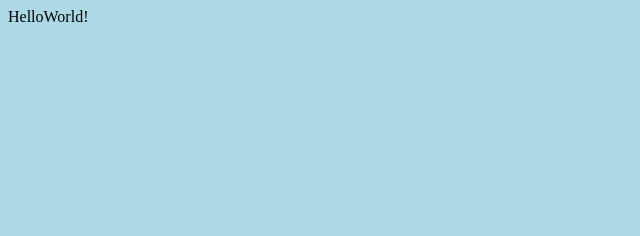
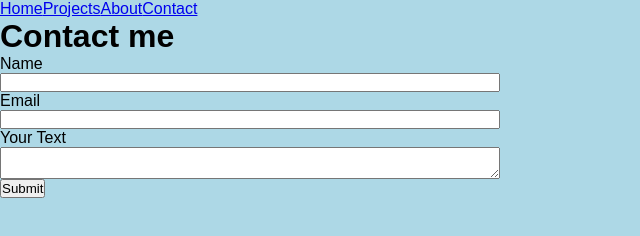
Before and after one commit to Jaz-K/portfolio, a React app: page /contact in a window 1280 px wide. Shown: the whole page, without its empty margins (0-640 px from the left). Built offline with nearby package versions, Linux system fonts and the light colour scheme.

Commit message:
bone structure

```diff
--- /dev/null
+++ b/client/src/App/about.js
@@ -0,0 +1,7 @@
+export default function About() {
+    return (
+        <>
+            <h1>About</h1>
+        </>
+    );
+}
--- /dev/null
+++ b/client/src/App/app.js
@@ -0,0 +1,28 @@
+import { BrowserRouter, Routes, Route, Link, Navigate } from "react-router-dom";
+import Intro from "./intro";
+import Projects from "./projects";
+import About from "./about";
+import Contact from "./contact";
+
+export default function App() {
+    return (
+        <>
+            <BrowserRouter>
+                <header>
+                    <nav>
+                        <Link to="/">Home</Link>
+                        <Link to="/projects">Projects</Link>
+                        <Link to="/about">About</Link>
+                        <Link to="/contact">Contact</Link>
+                    </nav>
+                </header>
+                <Routes>
+                    <Route path="/" element={<Intro />} />
+                    <Route path="/projects" element={<Projects />} />
+                    <Route path="/about" element={<About />} />
+                    <Route path="/contact" element={<Contact />} />
+                </Routes>
+            </BrowserRouter>
+        </>
+    );
+}
--- /dev/null
+++ b/client/src/App/contact.js
@@ -0,0 +1,25 @@
+export default function Contact() {
+    return (
+        <>
+            <h1>Contact me</h1>
+            <form
+                method="POST"
+                action="https://formsubmit.co/jasminangelique@gmail.com"
+            >
+                <div className="contactForm">
+                    <label htmlFor="name">Name</label>
+                    <input type="text" name="name" id="name" required />
+                </div>
+                <div className="contactForm">
+                    <label htmlFor="email">Email</label>
+                    <input type="text" name="email" id="email" required />
+                </div>
+                <div className="contactForm">
+                    <label htmlFor="text">Your Text</label>
+                    <textarea name="text" id="text" required></textarea>
+                </div>
+                <button>Submit</button>
+            </form>
+        </>
+    );
+}
--- /dev/null
+++ b/client/src/App/intro.js
@@ -0,0 +1,9 @@
+export default function () {
+    return (
+        <>
+            <h1>Intro</h1>
+            <h2>Web Dev</h2>
+            <h2>Jaz</h2>
+        </>
+    );
+}
--- /dev/null
+++ b/client/src/App/projects.js
@@ -0,0 +1,7 @@
+export default function Projects() {
+    return (
+        <>
+            <h1>Projects</h1>
+        </>
+    );
+}
--- a/client/src/start.js
+++ b/client/src/start.js
@@ -1,10 +1,11 @@
 import { createRoot } from "react-dom/client";
+import App from "./App/app";
 
 const root = createRoot(document.querySelector("main"));
-root.render(<HelloWorld />);
+root.render(<Portfolio />);
 
-function HelloWorld() {
-    return <div>HelloWorld!</div>;
+function Portfolio() {
+    return <App />;
 }
 // fetch("/api/user/me")
 //     .then((response) => response.json())
@@ -17,3 +18,4 @@ function HelloWorld() {
 //             root.render(<App />);
 //         }
 //     });
+//     {/* <div>HelloWorld!</div> */};
--- a/client/style.css
+++ b/client/style.css
@@ -1,3 +1,23 @@
+* {
+    margin: 0;
+    padding: 0;
+    box-sizing: border-box;
+}
+
+html {
+    font-size: 16px;
+    font-family: Arial, Helvetica, sans-serif;
+}
+
 body {
     background-color: lightblue;
 }
+
+/* CONTACT FORM */
+form {
+    width: 500px;
+}
+.contactForm {
+    display: flex;
+    flex-direction: column;
+}
```
Also changed, not shown: client/src/App/footer.js (added, +7 -0 lines).
